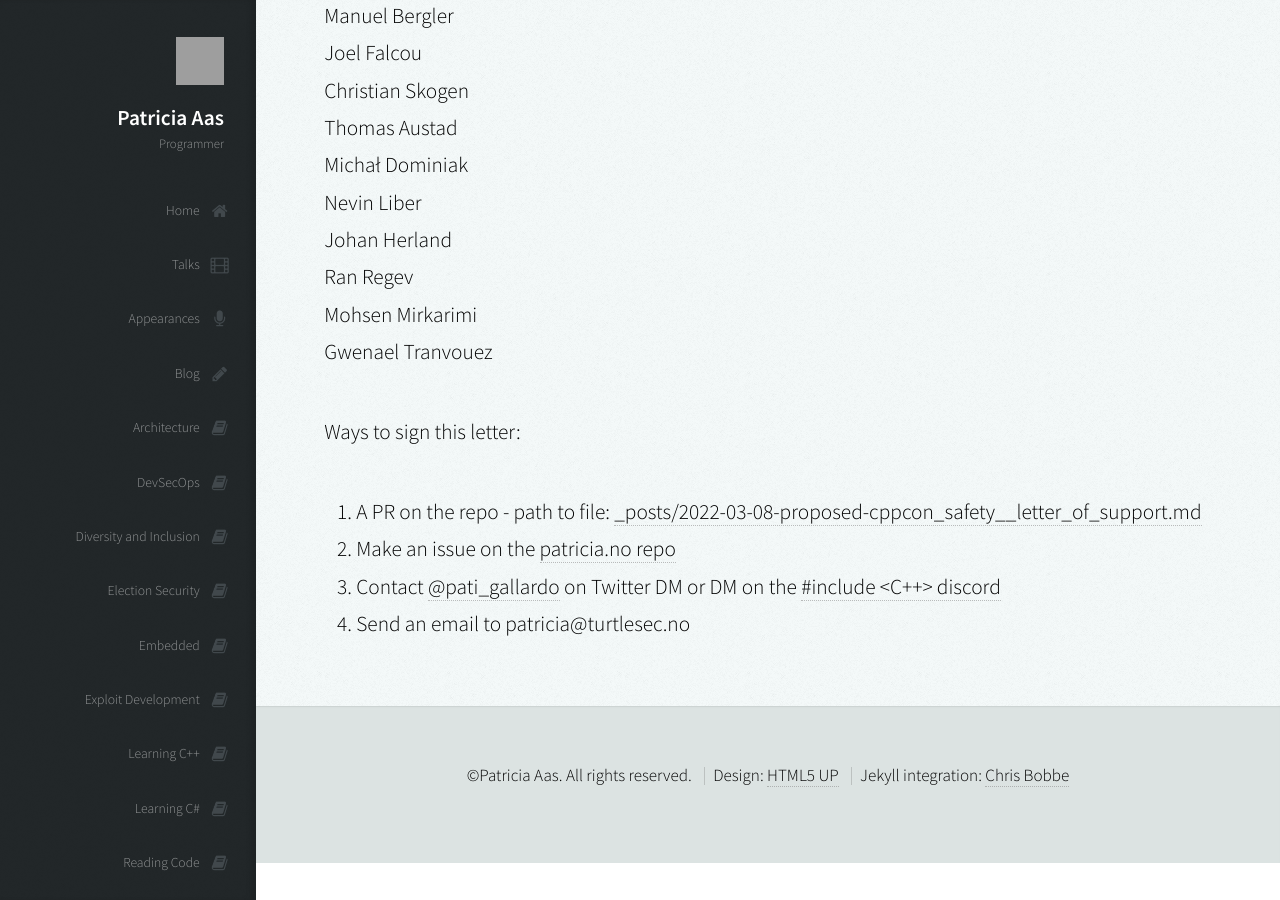
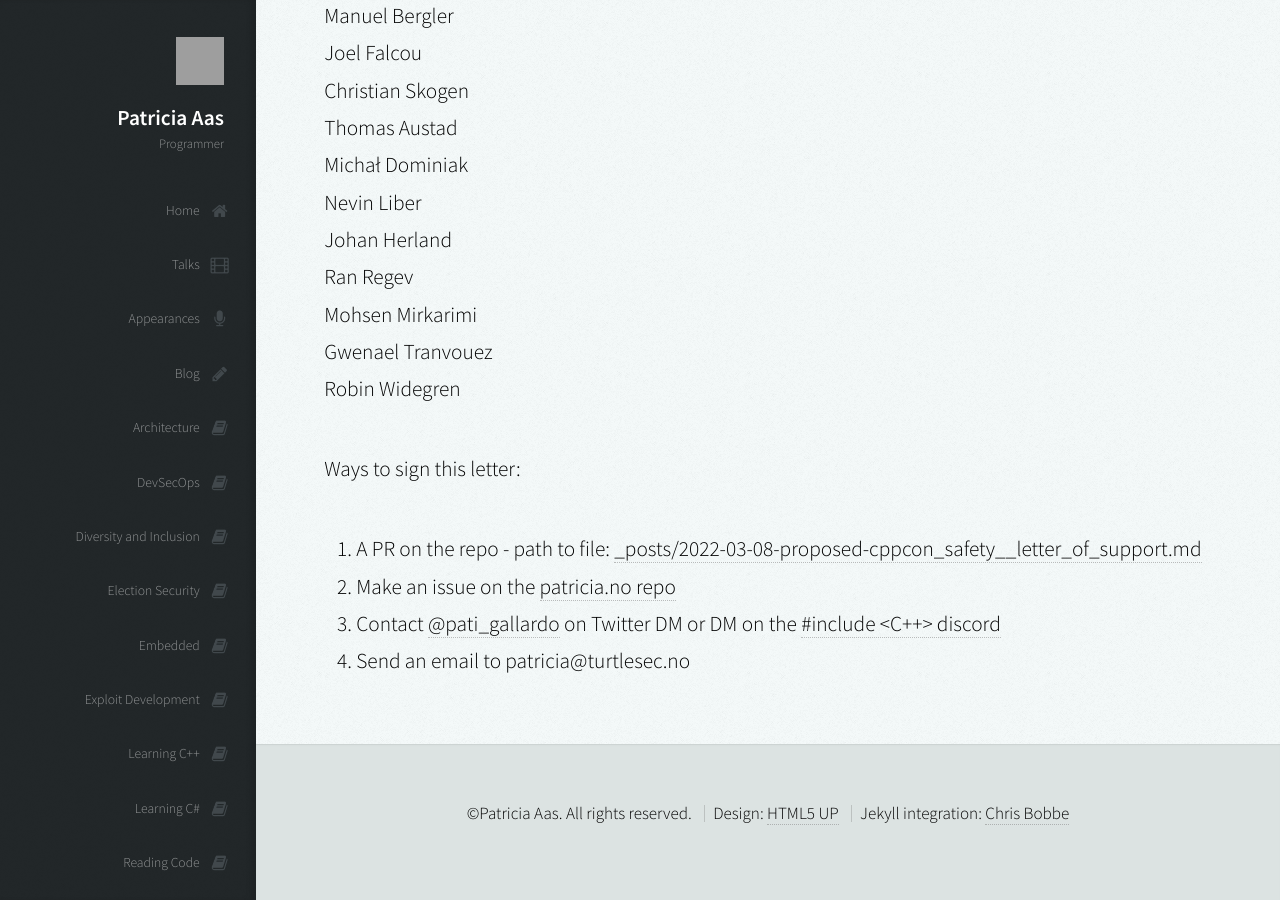
Before and after one commit to patricia-gallardo/patricia-gallardo.github.io, a Jekyll site: the page built from _posts/2022-03-08-proposed-cppcon_safety__letter_of_support.md, in a window 1280 px wide and 900 px high, scrolled down 2312 px. Built offline with Jekyll 4.4.1, drawn with Linux system fonts in a browser that asks for light colours; nearby versions of some CDN libraries; grey boxes are pictures that could not be loaded.

Commit message:
Update 2022-03-08-proposed-cppcon_safety__letter_of_support.md

```diff
--- a/_posts/2022-03-08-proposed-cppcon_safety__letter_of_support.md
+++ b/_posts/2022-03-08-proposed-cppcon_safety__letter_of_support.md
@@ -70,6 +70,7 @@ Johan Herland <br>
 Ran Regev <br>
 Mohsen Mirkarimi <br>
 Gwenael Tranvouez <br>
+Robin Widegren <br>
 
 
 Ways to sign this letter:
```
